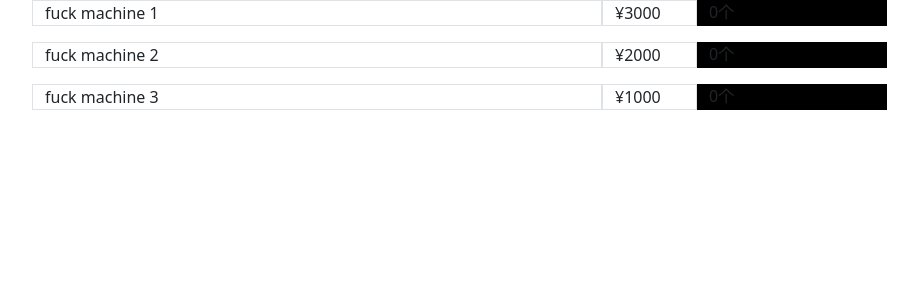
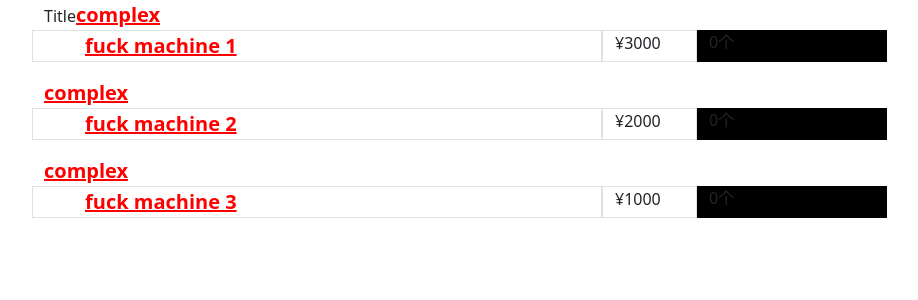
Before and after one commit to Marshall-Hao/react-demo, a React app: page / in a window 1280 px wide. Shown: the top 300 px of the page, without its empty margins (38-956 px from the left). Built offline with nearby package versions, Linux system fonts and the light colour scheme.

Commit message:
css in react, css modules, style components, classnames

```diff
--- a/package.json
+++ b/package.json
@@ -18,6 +18,7 @@
     "browserslist": "^4.18.1",
     "camelcase": "^6.2.1",
     "case-sensitive-paths-webpack-plugin": "^2.4.0",
+    "classnames": "^2.3.1",
     "css-loader": "^6.5.1",
     "css-minimizer-webpack-plugin": "^3.2.0",
     "dotenv": "^10.0.0",
--- a/src/App.js
+++ b/src/App.js
@@ -37,6 +37,7 @@ class App extends Component {
   render() {
     return (
       <div className="container">
+        <span className="title">Title</span>
         {/* 简洁  与运算符*/}
         {listData.length === 0 && (
           <div className="text-center">Empty</div>
--- /dev/null
+++ b/src/components/common.module.css
@@ -0,0 +1,4 @@
+.common {
+    text-decoration: underline;
+    text-indent: 2em;
+}
--- a/src/components/listItem.jsx
+++ b/src/components/listItem.jsx
@@ -1,8 +1,13 @@
 import React, { Component } from 'react';
+import style from './listItem.module.css'
+import classnames from 'classnames/bind'
+import cn from 'classnames'
+
+const cls = classnames.bind(style)
 
 let count = 0;
 class ListItem extends Component {
-    constructor( props) {
+    constructor(props) {
         super(props)
     }
 
@@ -11,12 +16,20 @@ class ListItem extends Component {
     }
 
     render() {
+        // * 方便条件渲染了
+        const _cn = cn({
+            'bg-black': !count
+        })
+
         return (
+            <>
+            <span className={cls('title', 'list-title')}>complex</span>
             <div className='row mb-3'>
-                <div className='col-6 grid-col border'>{this.props.data.name}</div>
+                <div className={`col-6 grid-col border ${style.title} ${style['list-title']}`} >{this.props.data.name}</div>
                 <div className='col-1 grid-col border'>¥{this.props.data.price}</div>
-                <div className={`col-2 grid-col border' ${count ? '':' bg-black'}`}>{this.manageCount()}</div>
+                <div className={`col-2 grid-col border' ${_cn}`}>{this.manageCount()}</div>
             </div>
+            </>
         );
     }
 }
--- /dev/null
+++ b/src/components/listItem.module.css
@@ -0,0 +1,9 @@
+.title {
+    composes: common from 'common.module.css';
+    font-size: 20px;
+    color: red;
+}
+
+.list-title {
+    font-weight: 700;
+}
```
Also changed, not shown: 1 other file (tests, documents, lock files or other folders).
